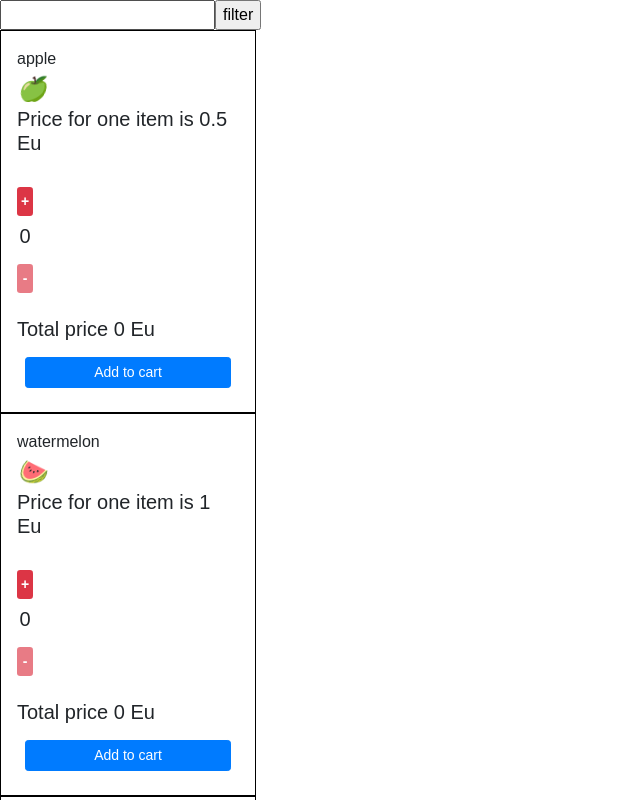
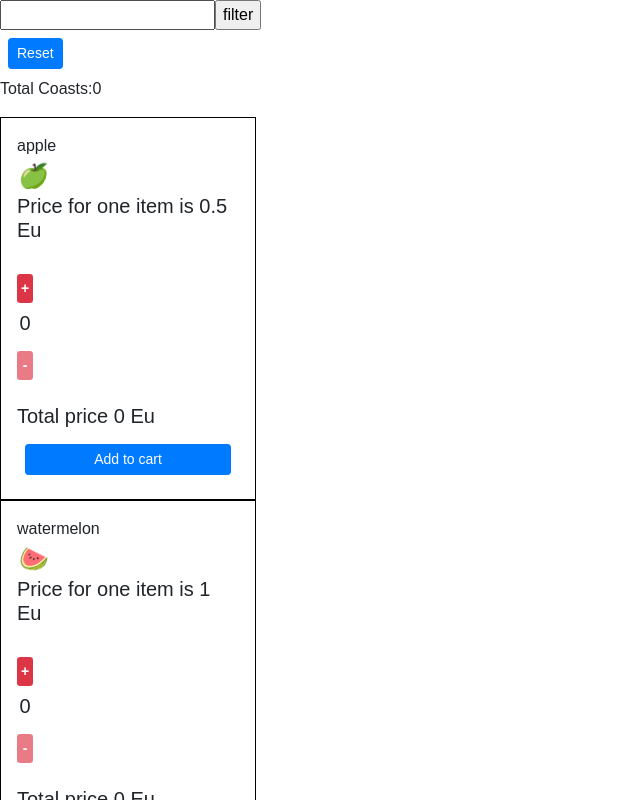
Before and after one commit to ZakariaHn/online-shop-react, a React (Create React App) app: page / in a window 1280 px wide. Shown: the top 800 px of the page, without its empty margins (0-640 px from the left). Built offline with nearby package versions, Linux system fonts and the light colour scheme.

Commit message:
total coast calculator

```diff
--- a/src/App.js
+++ b/src/App.js
@@ -2,6 +2,7 @@ import React, { Component } from "react";
 import Data from "./data.json";
 import ProductList from "./components/ProductList";
 import Form from "./components/Form";
+import Counter from "./components/counter";
 
 export default class App extends Component {
   constructor(props) {
@@ -11,6 +12,7 @@ export default class App extends Component {
       data: Data,
       filteredData: [],
       allItemsPrice: [],
+      totalCoasts: 0,
     };
   }
 
@@ -37,12 +39,13 @@ export default class App extends Component {
     this.setState({
       data: counters,
     });
-    console.log(this.state.allItemsPrice);
   };
 
   addToCorp = () => {
     let sum = this.state.allItemsPrice.reduce((cur, acc) => cur + acc);
-    console.log(sum);
+    this.setState({
+      totalCoasts: sum,
+    });
   };
 
   // ====================> filter functions <==============
@@ -72,10 +75,24 @@ export default class App extends Component {
     });
   };
 
+  handleReset = () => {
+    const counters = this.state.data.map((c) => {
+      c.ammount = 0;
+      c.totalPrice = 0;
+      c.totalCoasts = 0;
+      return c;
+    });
+    this.setState({ counters });
+  };
+
   render() {
     return (
       <React.Fragment>
         <Form onSubmit={this.submitHandler} onChange={this.changeHandler} />
+        <Counter
+          onReset={this.handleReset}
+          totalCoasts={this.state.totalCoasts}
+        />
         <ProductList
           data={
             this.state.userInput ? this.state.filteredData : this.state.data
--- /dev/null
+++ b/src/components/counter.js
@@ -0,0 +1,18 @@
+import React, { Component } from "react";
+class Counter extends Component {
+  render() {
+    return (
+      <div>
+        <button
+          onClick={this.props.onReset}
+          className="btn btn-primary btn-sm m-2"
+        >
+          Reset
+        </button>
+        <p>Total Coasts:{this.props.totalCoasts}</p>
+      </div>
+    );
+  }
+}
+
+export default Counter;
```
